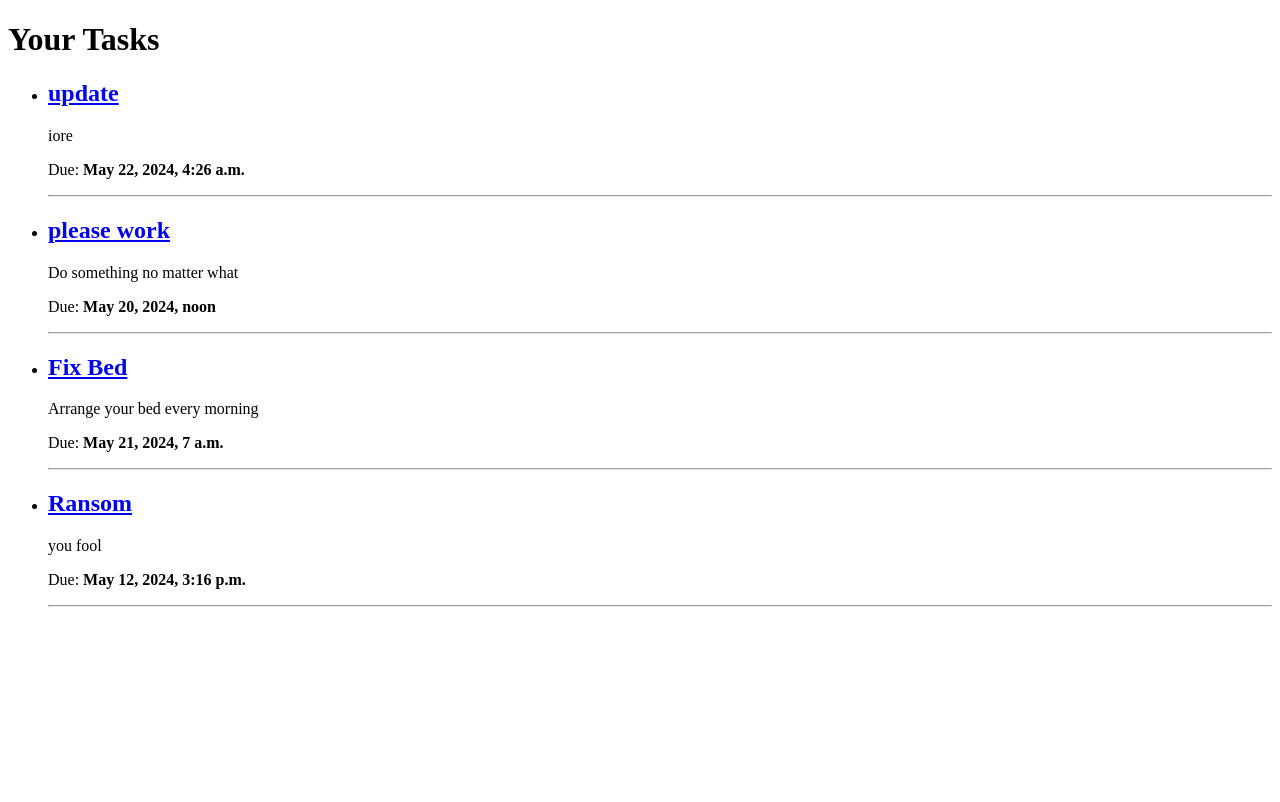
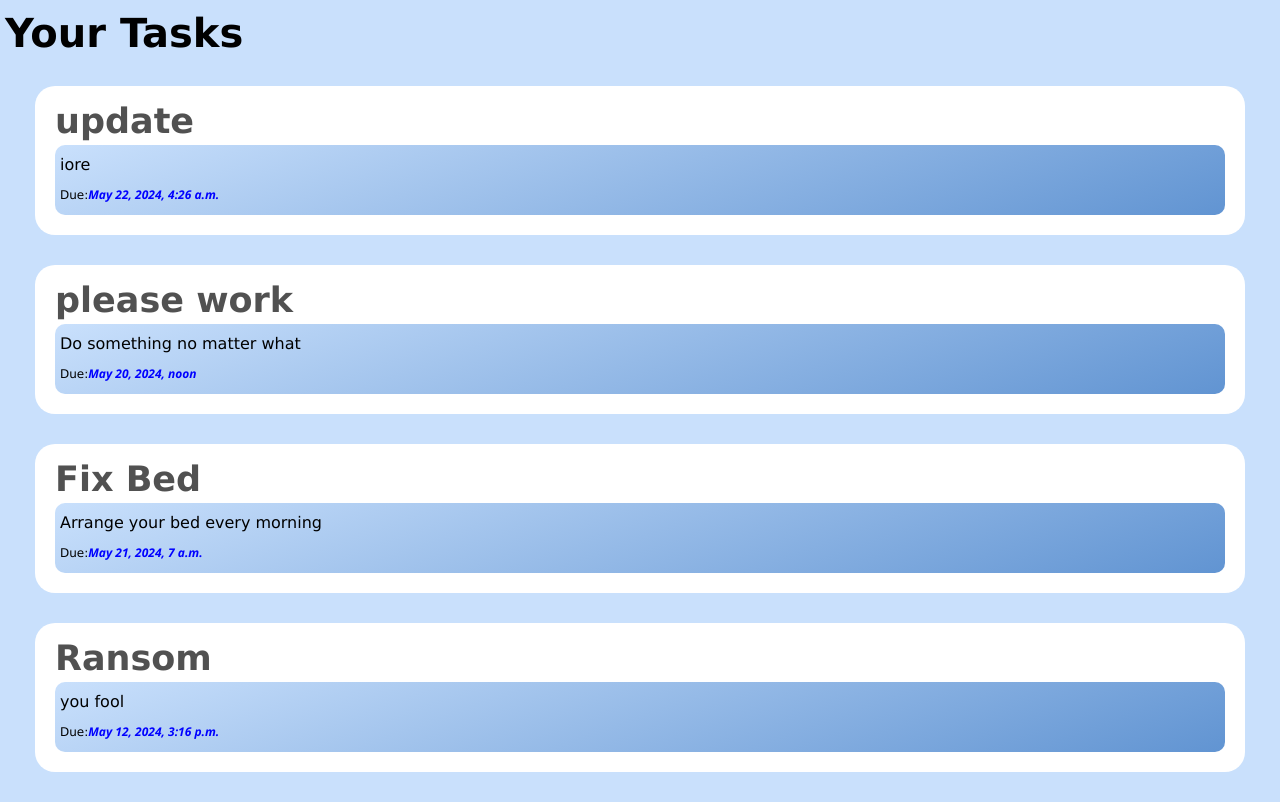
Before and after one commit to Nkeh/Tasks, a Django app: page /tasks/ in a window 1280 px wide. Before the commit the page ends 607 px from the top, so only its background shows below. Run offline with Django 5.2, Linux system fonts and the light colour scheme; a user stored in the database is signed in; data comes from the database, SQL or seed files in the repository; both versions use the stored data as it was after the commit.

Commit message:
worked on the styling of the task list page

```diff
--- a/static/css/style.css
+++ b/static/css/style.css
@@ -0,0 +1,17 @@
+*{
+    box-sizing: border-box;
+    margin: 0;
+    padding: 0;
+}
+
+body{
+    background: #c9e0fc;
+    font-family: 'Lucida Sans', 'Lucida Sans Regular', 'Lucida Grande', 'Lucida Sans Unicode', Geneva, Verdana, sans-serif;
+    margin: 5px;
+}
+
+h1{
+    font-weight: bold;
+    font-size: 40px;
+    padding: 5px 5px 0 0;
+}
--- /dev/null
+++ b/static/css/tasklist.css
@@ -0,0 +1,32 @@
+.tasklist{
+    display: block;
+    margin: 30px;
+    padding: 20px;
+    background: #fff;
+    line-height: 30px;
+    border-radius: 20px;
+}
+
+.tasklist h2 a{
+    text-decoration: none;
+    color: rgba(39, 39, 39, 0.805);
+    font-size: 35px;
+}
+
+.description{
+    margin-top: 5px;
+    background: linear-gradient(160deg, #c9e0fc, #6194d2);
+    padding: 5px;
+    border-radius: 10px;
+}
+
+.duedate {
+    display: flex;
+    font-size: 12px;
+}
+
+.duedate b{
+    font-style: italic;
+    font-family: 'Segoe UI', Tahoma, Geneva, Verdana, sans-serif;
+    color: blue;
+}
--- a/templates/base.html
+++ b/templates/base.html
@@ -7,9 +7,13 @@
         <title>{% block title %}{% endblock title %}</title>
         <meta name="description" content="">
         <meta name="viewport" content="width=device-width, initial-scale=1">
-        <link rel="stylesheet" href="">
+        <link rel="stylesheet" href="{% static 'css/style.css' %}">
+        <link rel="stylesheet" href="{% static 'css/tasklist.css' %}">
     </head>
     <body>
+        <nav>
+
+        </nav>
 
         {% block content %}
 
--- a/todolist/templates/todolist/task_list.html
+++ b/todolist/templates/todolist/task_list.html
@@ -1,17 +1,20 @@
 {% extends 'base.html' %}
 {% block title %}Task List{% endblock title %}
 {% block content %}
-<h1>Your Tasks</h1>
+<div class="body">
+  <h1>Your Tasks</h1>
 
-<ul>
-  {% for task in tasks %}
-  <li>
-    <h2><a href="{% url 'task.detail' task.id %}">{{task.title}}</a></h2>
 
-  <p>{{task.description}}</p>
-  <p>Due: <b>{{task.deadline}}</b></p>
-  <hr />
-  </li>
-  {% endfor %}
-</ul>
+    {% for task in tasks %}
+    <div class="tasklist">
+      <h2><a href="{% url 'task.detail' task.id %}">{{task.title}}</a></h2>
+
+      <div class="description">
+        <p>{{task.description}}</p>
+
+        <p class="duedate">Due: <b> {{task.deadline}}</b></p>
+      </div>
+    </div>
+    {% endfor %}
+
 {% endblock content %}
```
Also changed, not shown: db.sqlite3, templates/navbar.html (added).
